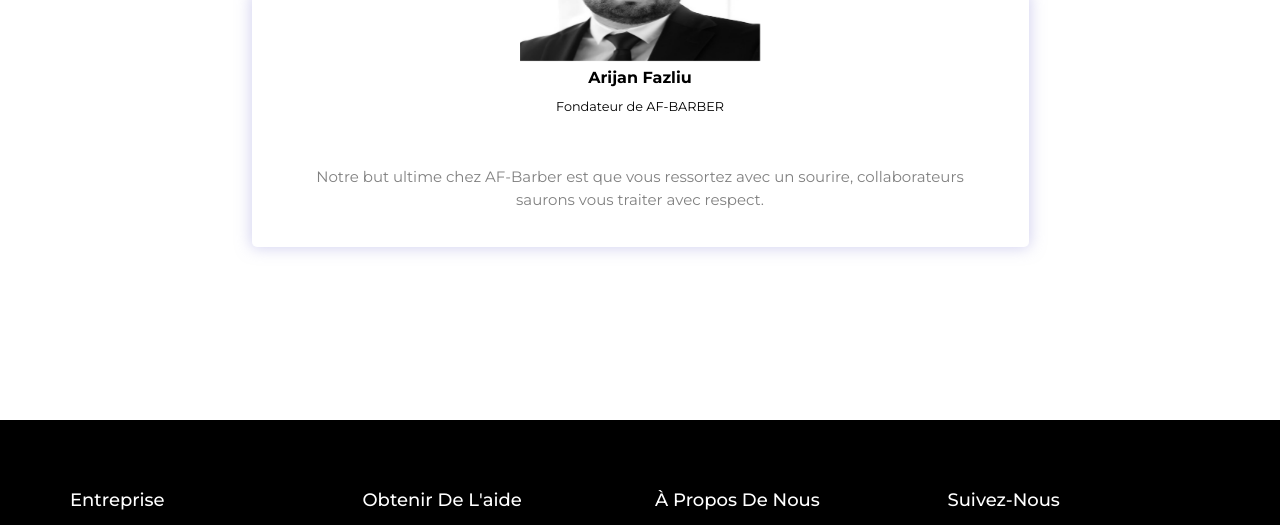
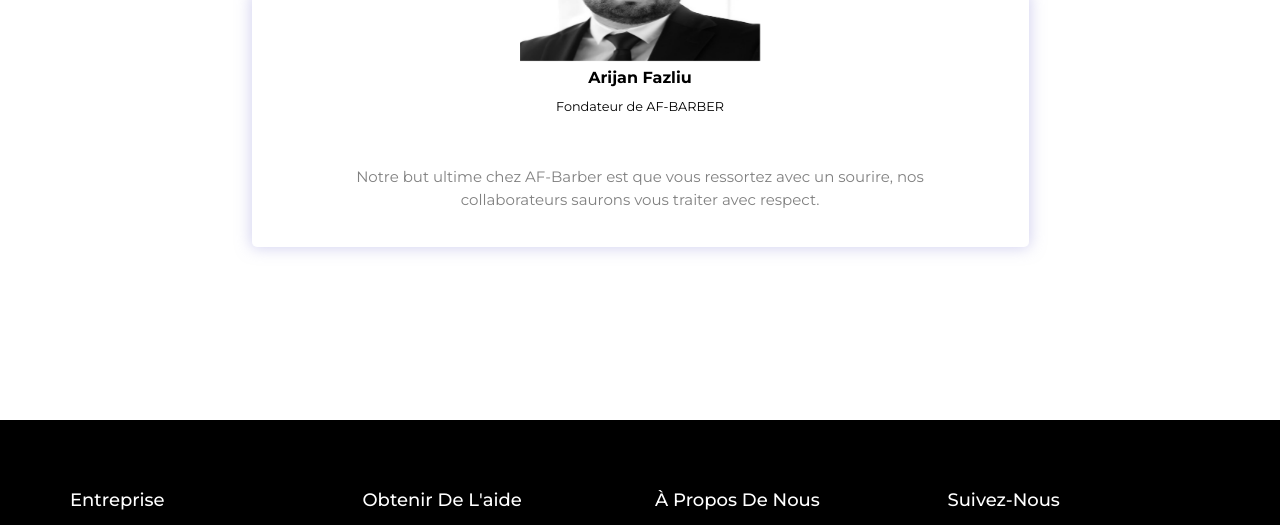
Before and after one commit to hylkije/afbarber.ch, a plain HTML site: page aboutus.html in a window 1280 px wide. Shown: the part 1288-1813 px from the top of the page. Drawn offline with nearby package versions, Linux system fonts and the light colour scheme.

Commit message:
aboutus.html

```diff
--- a/aboutus.html
+++ b/aboutus.html
@@ -99,7 +99,7 @@
                   <small>Fondateur de AF-BARBER</small>
                    <p>Notre but ultime chez AF-Barber est
                     que vous ressortez avec un sourire,
-                   collaborateurs saurons vous traiter avec respect. </p>
+                   nos collaborateurs saurons vous traiter avec respect. </p>
                 </div>
           </div>
           </div>
```
